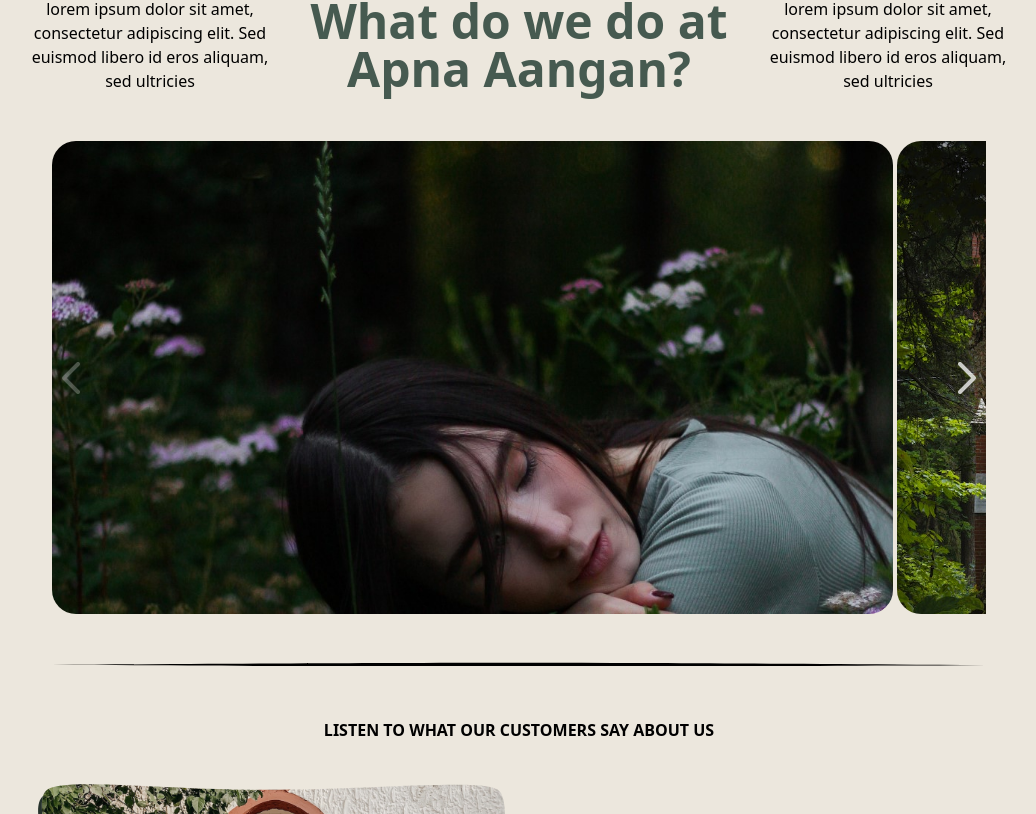
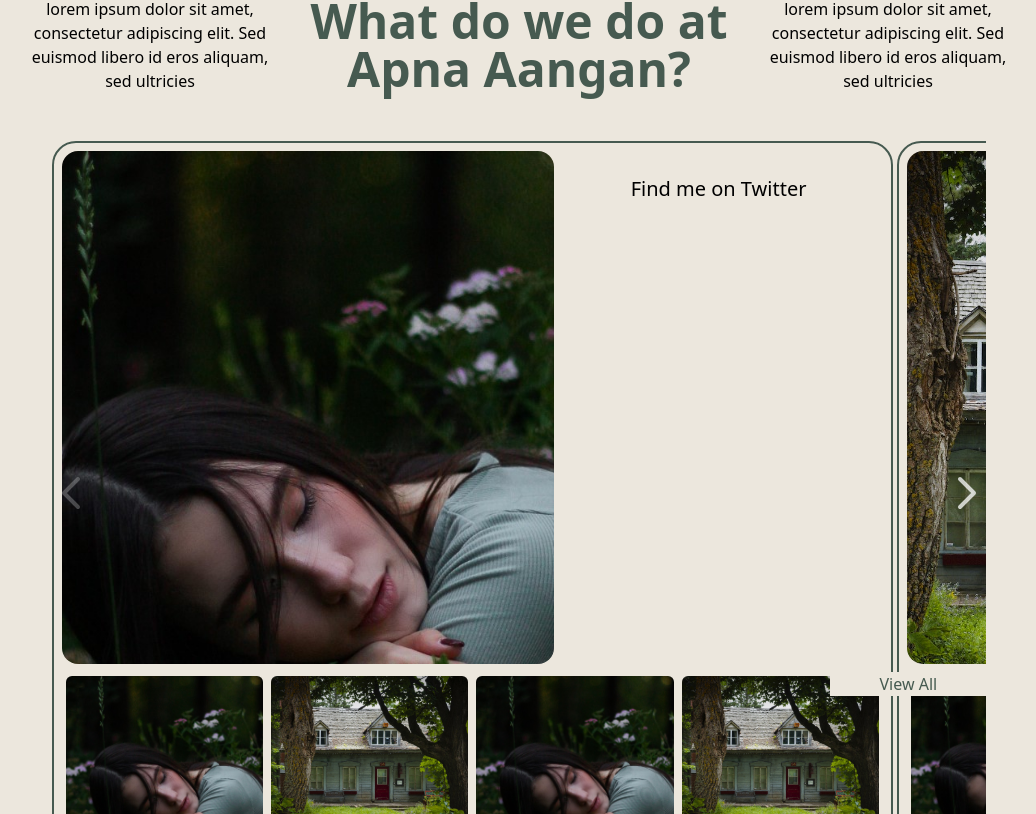
Before and after one commit to RAVANv2/Apna-Aangan, a React (Create React App) app in the folder Frontend/apna-aangan/: page / in a window 1280 px wide. Shown: the part 886-1700 px from the top of the page, without its empty margins (121-1157 px from the left). Built offline with nearby package versions, Linux system fonts and the light colour scheme; a web font is replaced by a local one.

Commit message:
Some changes to carousel

```diff
--- /dev/null
+++ b/Frontend/apna-aangan/src/pages/home/CarouselSection.css
@@ -0,0 +1,4 @@
+::-webkit-scrollbar {
+  width: 0px;
+  background: transparent; /* make scrollbar transparent */
+}
--- a/Frontend/apna-aangan/src/pages/home/CarouselSection.jsx
+++ b/Frontend/apna-aangan/src/pages/home/CarouselSection.jsx
@@ -1,7 +1,8 @@
 import { useState, useRef, useEffect } from 'react';
+import "./CarouselSection.css";
 
 // Data
-import data from './carousel_data.json';
+import data from "./carousel_data.json";
 
 const Carousel = () => {
   const maxScrollWidth = useRef(0);
@@ -24,11 +25,11 @@
   };
 
   const isDisabled = (direction) => {
-    if (direction === 'prev') {
+    if (direction === "prev") {
       return currentIndex <= 0;
     }
 
-    if (direction === 'next' && carousel.current !== null) {
+    if (direction === "next" && carousel.current !== null) {
       return (
         carousel.current.offsetWidth * currentIndex >= maxScrollWidth.current
       );
@@ -56,7 +57,7 @@
           <button
             onClick={movePrev}
             className="hover:bg-black/50 rounded-3xl text-white w-10 h-full text-center opacity-75 hover:opacity-100 disabled:opacity-25 disabled:cursor-not-allowed z-10 p-0 m-0 transition-all ease-in-out duration-300"
-            disabled={isDisabled('prev')}
+            disabled={isDisabled("prev")}
           >
             <svg
               xmlns="http://www.w3.org/2000/svg"
@@ -77,7 +78,7 @@
           <button
             onClick={moveNext}
             className="hover:bg-black/50 rounded-3xl text-white w-10 h-full text-center opacity-75 hover:opacity-100 disabled:opacity-25 disabled:cursor-not-allowed z-10 p-0 m-0 transition-all ease-in-out duration-300"
-            disabled={isDisabled('next')}
+            disabled={isDisabled("next")}
           >
             <svg
               xmlns="http://www.w3.org/2000/svg"
@@ -104,27 +105,39 @@
             return (
               <div
                 key={index}
-                className="carousel-item text-center relative min-w-[90%] h-auto snap-start"
+                className="carousel-item text-center min-w-[90%] h-auto snap-start p-2 rounded-3xl border-solid border-2 border-theme-green flex flex-col justify-center items-center"
               >
-                <a
-                  href={resource.link}
-                  className="h-full w-full aspect-video block bg-origin-padding bg-left-top bg-cover bg-no-repeat z-0 rounded-3xl"
-                  style={{ backgroundImage: `url(${resource.imageUrl || ''})` }}
-                >
+                <div className="h-full w-full aspect-video flex flex-row bg-origin-padding bg-left-top bg-cover bg-no-repeat z-0">
                   <img
-                    src={resource.imageUrl || ''}
+                    src={resource.titleImageUrl || ""}
                     alt={resource.title}
-                    className="w-full aspect-video hidden"
+                    className="w-3/5 aspect-video rounded-2xl object-cover"
                   />
-                </a>
-                <a
-                  href={resource.link}
-                  className="h-full w-full aspect-square block absolute top-0 left-0 transition-opacity duration-300 opacity-0 hover:opacity-100 bg-black/40 z-10 rounded-3xl"
-                >
-                  <h3 className="text-white py-6 px-3 mx-auto text-xl">
-                    {resource.title}
-                  </h3>
-                </a>
+                  <div className="w-2/5 aspect-square block transition-opacity duration-300 rounded-3xl">
+                    <h3 className="text-black py-6 px-3 mx-auto text-xl">
+                      {resource.title}
+                    </h3>
+                  </div>
+                </div>
+                <div className="gallery-row flex flex-row w-full py-2 overflow-x-auto">
+                  {resource.images.map((image, index) => {
+                    return (
+                      <div
+                        className="w-1/4 h-full aspect-square shrink-0 p-1 rounded-2xl"
+                        key={index}
+                      >
+                        <img
+                          className="w-full h-full object-cover rounded-md"
+                          src={image || ""}
+                          alt="Gallery"
+                        />
+                      </div>
+                    );
+                  })}
+                  <di className="absolute right-0 align-middle w-1/6 bg-theme-beige text-theme-green">
+                    View All
+                  </di>
+                </div>
               </div>
             );
           })}
--- a/Frontend/apna-aangan/src/pages/home/carousel_data.json
+++ b/Frontend/apna-aangan/src/pages/home/carousel_data.json
@@ -2,27 +2,111 @@
   "resources": [
     {
       "title": "Find me on Twitter",
-      "imageUrl": "./images/hero.jpg"
+      "titleImageUrl": "./images/hero.jpg",
+      "images": [
+        "./images/hero.jpg",
+        "./images/hero.jpeg",
+        "./images/hero.jpg",
+        "./images/hero.jpeg",
+        "./images/hero.jpg",
+        "./images/hero.jpeg",
+        "./images/hero.jpg",
+        "./images/hero.jpeg",
+        "./images/hero.jpg",
+        "./images/hero.jpeg",
+        "./images/hero.jpg",
+        "./images/hero.jpeg"
+      ]
     },
     {
       "title": "Welcome to Ark Labs",
-      "imageUrl": "./images/hero.jpeg"
+      "titleImageUrl": "./images/hero.jpeg",
+      "images": [
+        "./images/hero.jpg",
+        "./images/hero.jpeg",
+        "./images/hero.jpg",
+        "./images/hero.jpeg",
+        "./images/hero.jpg",
+        "./images/hero.jpeg",
+        "./images/hero.jpg",
+        "./images/hero.jpeg",
+        "./images/hero.jpg",
+        "./images/hero.jpeg",
+        "./images/hero.jpg",
+        "./images/hero.jpeg"
+      ]
     },
     {
       "title": "Some sort of third title",
-      "imageUrl": "./images/hero.jpg"
+      "titleImageUrl": "./images/hero.jpg",
+      "images": [
+        "./images/hero.jpg",
+        "./images/hero.jpeg",
+        "./images/hero.jpg",
+        "./images/hero.jpeg",
+        "./images/hero.jpg",
+        "./images/hero.jpeg",
+        "./images/hero.jpg",
+        "./images/hero.jpeg",
+        "./images/hero.jpg",
+        "./images/hero.jpeg",
+        "./images/hero.jpg",
+        "./images/hero.jpeg"
+      ]
     },
     {
       "title": "A personal site perhaps?",
-      "imageUrl": "./images/hero.jpeg"
+      "titleImageUrl": "./images/hero.jpeg",
+      "images": [
+        "./images/hero.jpg",
+        "./images/hero.jpeg",
+        "./images/hero.jpg",
+        "./images/hero.jpeg",
+        "./images/hero.jpg",
+        "./images/hero.jpeg",
+        "./images/hero.jpg",
+        "./images/hero.jpeg",
+        "./images/hero.jpg",
+        "./images/hero.jpeg",
+        "./images/hero.jpg",
+        "./images/hero.jpeg"
+      ]
     },
     {
       "title": "Super item number five",
-      "imageUrl": "./images/hero.jpg"
+      "titleImageUrl": "./images/hero.jpg",
+      "images": [
+        "./images/hero.jpg",
+        "./images/hero.jpeg",
+        "./images/hero.jpg",
+        "./images/hero.jpeg",
+        "./images/hero.jpg",
+        "./images/hero.jpeg",
+        "./images/hero.jpg",
+        "./images/hero.jpeg",
+        "./images/hero.jpg",
+        "./images/hero.jpeg",
+        "./images/hero.jpg",
+        "./images/hero.jpeg"
+      ]
     },
     {
       "title": "Super item number six",
-      "imageUrl": "./images/hero.jpeg"
+      "titleImageUrl": "./images/hero.jpeg",
+      "images": [
+        "./images/hero.jpg",
+        "./images/hero.jpeg",
+        "./images/hero.jpg",
+        "./images/hero.jpeg",
+        "./images/hero.jpg",
+        "./images/hero.jpeg",
+        "./images/hero.jpg",
+        "./images/hero.jpeg",
+        "./images/hero.jpg",
+        "./images/hero.jpeg",
+        "./images/hero.jpg",
+        "./images/hero.jpeg"
+      ]
     }
   ]
 }
```
